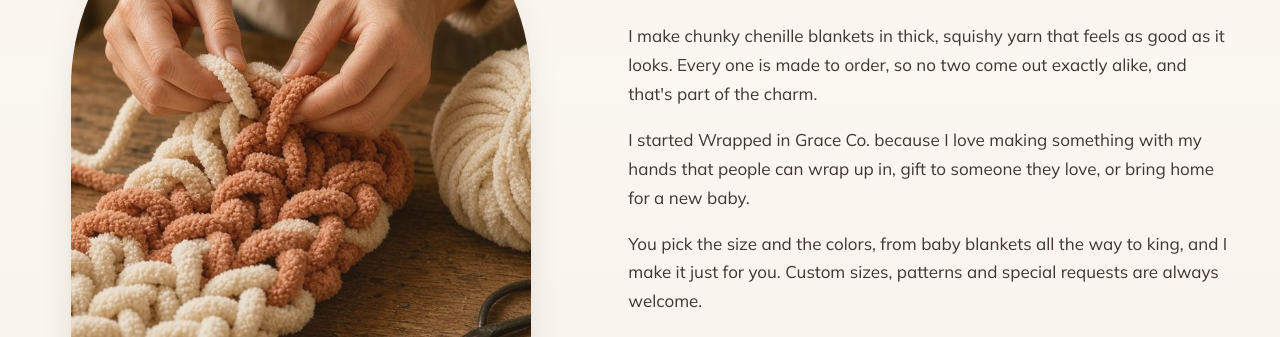
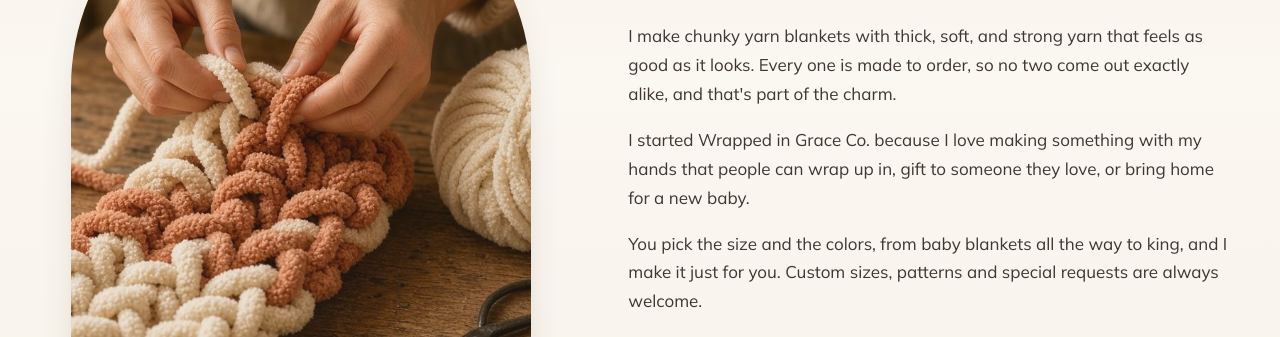
Before and after one commit to HankMeni/wrapped-in-grace-co-demo, a plain HTML site: page about.html in a window 1280 px wide. Shown: the part 334-671 px from the top of the page. Drawn offline with Linux system fonts and the light colour scheme.

Commit message:
Update About Me first sentence

```diff
--- a/about.html
+++ b/about.html
@@ -60,7 +60,7 @@
           <p class="eyebrow">About me</p>
           <h1 id="me-title" style="font-family:Cormorant,serif;font-weight:600;font-size:clamp(2rem,5vw,3rem);line-height:1.1;margin:0 0 .6rem">Hi, I'm Stephanie.</h1>
           <p class="lead">I'm the maker behind Wrapped in Grace Co., where every blanket is looped by hand.</p>
-          <p>I make chunky chenille blankets in thick, squishy yarn that feels as good as it looks. Every one is made to order, so no two come out exactly alike, and that's part of the charm.</p>
+          <p>I make chunky yarn blankets with thick, soft, and strong yarn that feels as good as it looks. Every one is made to order, so no two come out exactly alike, and that's part of the charm.</p>
           <p>I started Wrapped in Grace Co. because I love making something with my hands that people can wrap up in, gift to someone they love, or bring home for a new baby.</p>
           <p>You pick the size and the colors, from baby blankets all the way to king, and I make it just for you. Custom sizes, patterns and special requests are always welcome.</p>
           <p class="sign"><span>Stephanie</span> <a class="ig-link" href="https://www.instagram.com/wrappedingrace.homemaid/" rel="noopener">@wrappedingrace.homemaid</a></p>
```
